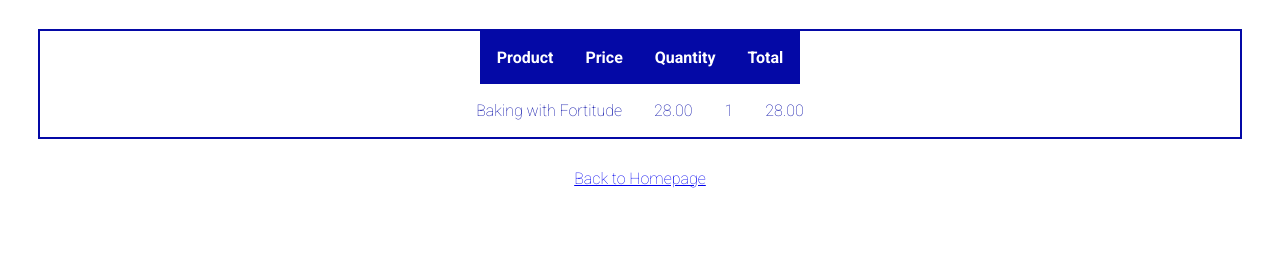
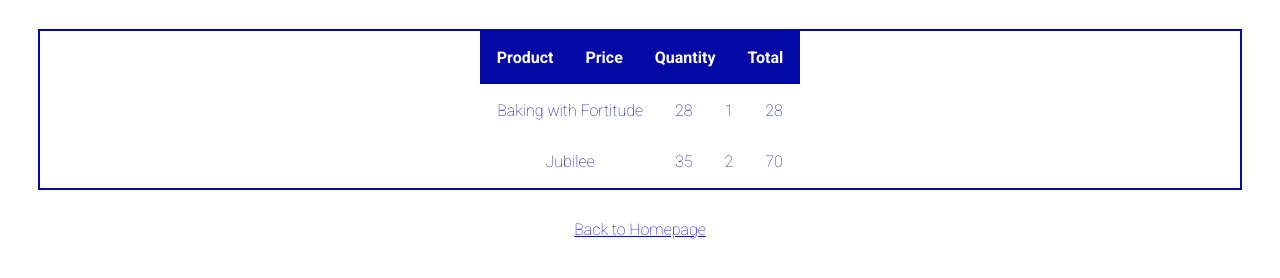
Before and after one commit to michellerenehey/e-commerce-site, a website with bundled scripts: page cart/index.html in a window 1280 px wide. Shown: the part 160-438 px from the top of the page. Built offline with nearby package versions, Linux system fonts and the light colour scheme; a web font is replaced by a local one.

Commit message:
rendered table from cart.js file

```diff
--- a/cart/cart.js
+++ b/cart/cart.js
@@ -4,12 +4,32 @@
 // we'll use findById for that!
 // finally, create the table using/building DOM elements
 
+// <<tr>
+//     <td>Baking with Fortitude</td>
+//     <td>28.00</td>
+//     <td>1</td>
+//     <td>28.00</td>
+// </tr>
+
 import { cookbooks } from '../data/cookbooks.js';
 import { cart } from '../data/cart-data.js';
 import { findById } from '../utils.js';
 
+// grab elements from HTML
+const tbody = document.getElementById('table-body');
+
 for (let cartItem of cart) {
     const bookData = findById(cartItem.id, cookbooks);
+    const tr = document.createElement('tr');
+    const tdName = document.createElement('td');
+    tdName.textContent = bookData.name;
+    const tdPrice = document.createElement('td');
+    tdPrice.textContent = bookData.price;
+    const tdQty = document.createElement('td');
+    tdQty.textContent = cartItem.qty;
+    const tdTotal = document.createElement('td');
+    tdTotal.textContent = cartItem.qty * bookData.price;
 
-    //next, create the table!
+    tr.append(tdName, tdPrice, tdQty, tdTotal);
+    tbody.append(tr);
 }
--- a/cart/index.html
+++ b/cart/index.html
@@ -23,12 +23,7 @@
             <th>Total</th>
         </thead>
         <tbody id="table-body">
-            <tr>
-                <td>Baking with Fortitude</td>
-                <td>28.00</td>
-                <td>1</td>
-                <td>28.00</td>
-            </tr>
+
         </tbody>
     </table>
     <a href="../index.html">Back to Homepage</a>
```
